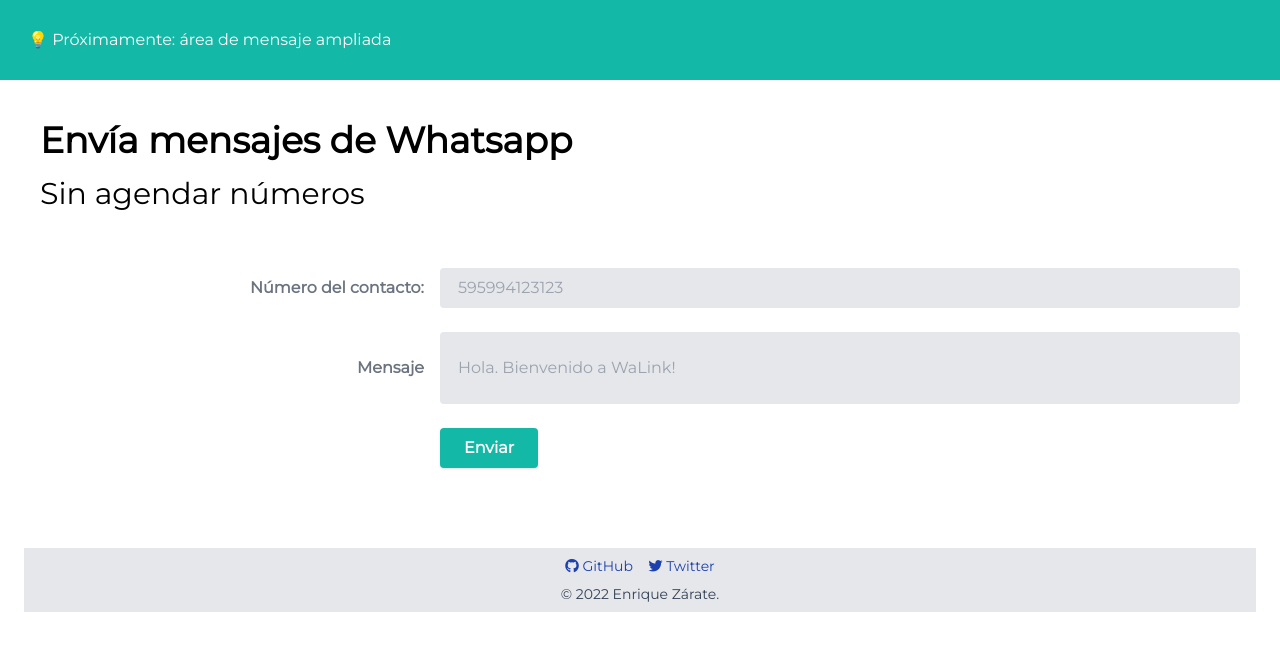
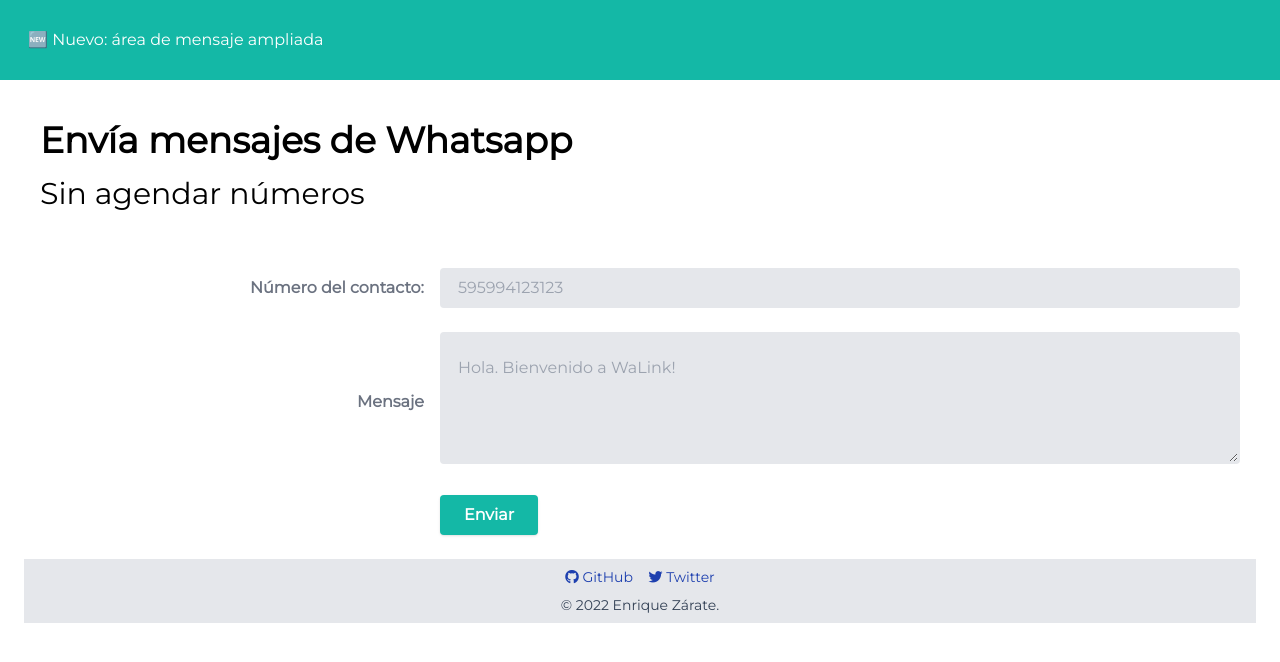
Before and after one commit to enrique-zarate/wa-chat-link-generator, a plain HTML site: page index.html in a window 1280 px wide. Drawn offline with nearby package versions, Linux system fonts and the light colour scheme.

Commit message:
text area and h-auto

```diff
--- a/index.html
+++ b/index.html
@@ -35,16 +35,15 @@
   </head>
   <body class="font-Montserrat">
     <nav class="bg-teal-500 p-7">
-      <p class="text-white">💡 Próximamente: área de mensaje ampliada</p>
+      <p class="text-white">🆕 Nuevo: área de mensaje ampliada</p>
     </nav>
     <div id="info" class="m-10">
-      <h1 class="text-4xl font-bold font-montserrat">
-        Envía mensajes de Whatsapp
-      </h1>
+      <h1 class="text-4xl font-bold">Envía mensajes de Whatsapp</h1>
       <h2 class="text-3xl mt-4">Sin agendar números</h2>
     </div>
+
     <div id="message-form" class="mt-14 mx-10">
-      <form class="w-full h-64" action="">
+      <form class="w-full h-auto" action="">
         <div class="md:flex md:items-center mb-6">
           <div class="md:w-1/3">
             <label
@@ -73,12 +72,14 @@
             </label>
           </div>
           <div class="md:w-2/3">
-            <input
+            <textarea
+              id="message"
+              name="message"
+              rows="4"
+              cols="30"
+              placeholder="Hola. Bienvenido a WaLink!"
               class="bg-gray-200 appearance-none border-2 border-gray-200 rounded w-full py-6 px-4 text-gray-700 leading-tight focus:outline-none focus:bg-white focus:border-purple-500"
-              id="message"
-              type="text"
-              placeholder="Hola. Bienvenido a WaLink!"
-            />
+            ></textarea>
           </div>
         </div>
         <div class="md:flex md:items-center">
```
